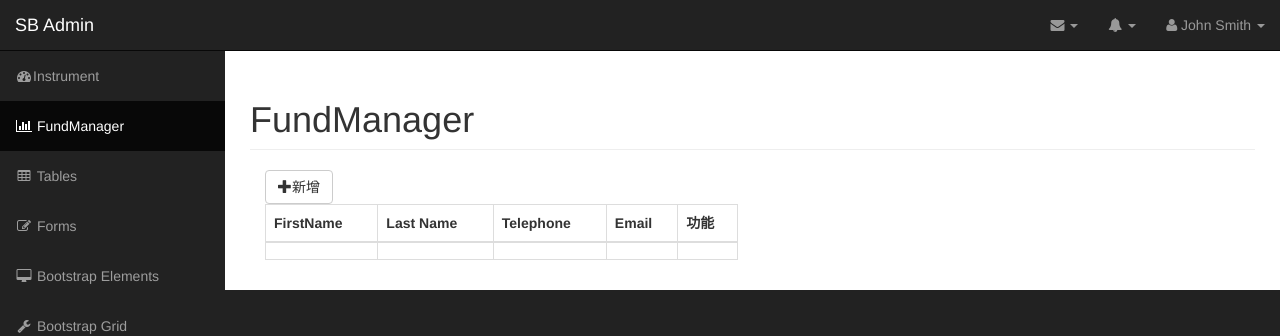
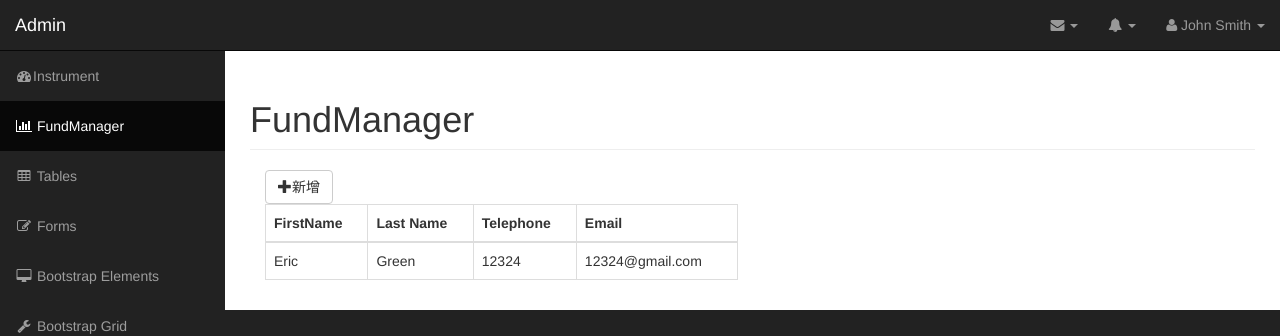
Before and after one commit to EasyWork1/PortfolioManagement, a plain HTML site: page portfolio-front/FundManager.html in a window 1280 px wide. Shown: the top 336 px of the page. Drawn offline with Linux system fonts and the light colour scheme.

Commit message:
Elaine: a push test

```diff
--- a/portfolio-front/FundManager.html
+++ b/portfolio-front/FundManager.html
@@ -46,7 +46,7 @@
                     <span class="icon-bar"></span>
                     <span class="icon-bar"></span>
                 </button>
-                <a class="navbar-brand" href="index.html">SB Admin</a>
+                <a class="navbar-brand" href="index.html">Admin</a>
             </div>
             <!-- Top Menu Items -->
             <ul class="nav navbar-right top-nav">
@@ -217,25 +217,17 @@
                         </div>
 
                         <div>
-                            <table id= "tb_fundmanager" class="table table-bordered table-hover">
+                            <table class="table table-bordered table-hover">
                                 <thead>
                                     <tr>
                                         <th>FirstName</th>
                                         <th>Last Name</th>
                                         <th>Telephone</th>
                                         <th>Email</th>
-                                        <th>功能</th>
-
                                     </tr>
                                 </thead>
-                                <tbody>
-                                    <tr id="cloneTr">
-                                    <td></td>
-                                    <td></td>
-                                    <td></td>
-                                    <td></td>
-                                    <td></td>
-                                    </tr>
+                                <tbody id= "myTb">
+
                                 </tbody>
                             </table>
                         </div>
@@ -254,8 +246,11 @@
     <!-- jQuery -->
     <script src="js/jquery.js"></script>
 
+    <script src="js/lx/ajaxTest.js"></script>
+
     <!-- Bootstrap Core JavaScript -->
     <script src="js/bootstrap.min.js"></script>
+
 
     <!-- Morris Charts JavaScript -->
     <script src="js/plugins/morris/raphael.min.js"></script>
@@ -270,6 +265,7 @@
     <script src="js/plugins/flot/jquery.flot.pie.js"></script>
     <script src="js/plugins/flot/flot-data.js"></script>
 
+
 </body>
 
 </html>
--- a/portfolio-front/js/lx/ajaxGetData.js
+++ b/portfolio-front/js/lx/ajaxGetData.js
@@ -6,6 +6,8 @@
         url: "../Handler/TestHandler.ashx?Method=GetModuleInfo",
         //data: { id: id, name: name },
         success: function(json) {
+          //打印信息
+          console.log(json);
           var typeData = json.Module;
           $.each(typeData, function(i, n) {
             var tbBody = ""
--- /dev/null
+++ b/portfolio-front/js/lx/ajaxTest.js
@@ -0,0 +1,6 @@
+$(function(){
+
+   var tbBody = "<tr><td>" + "Eric" + "</td>"+"<td>" + "Green" + "</td>"+"<td>" + "12324" + "</td>"+"<td>" + "12324@gmail.com" + "</td></tr>";
+
+   $("#myTb").append(tbBody);
+});
```
